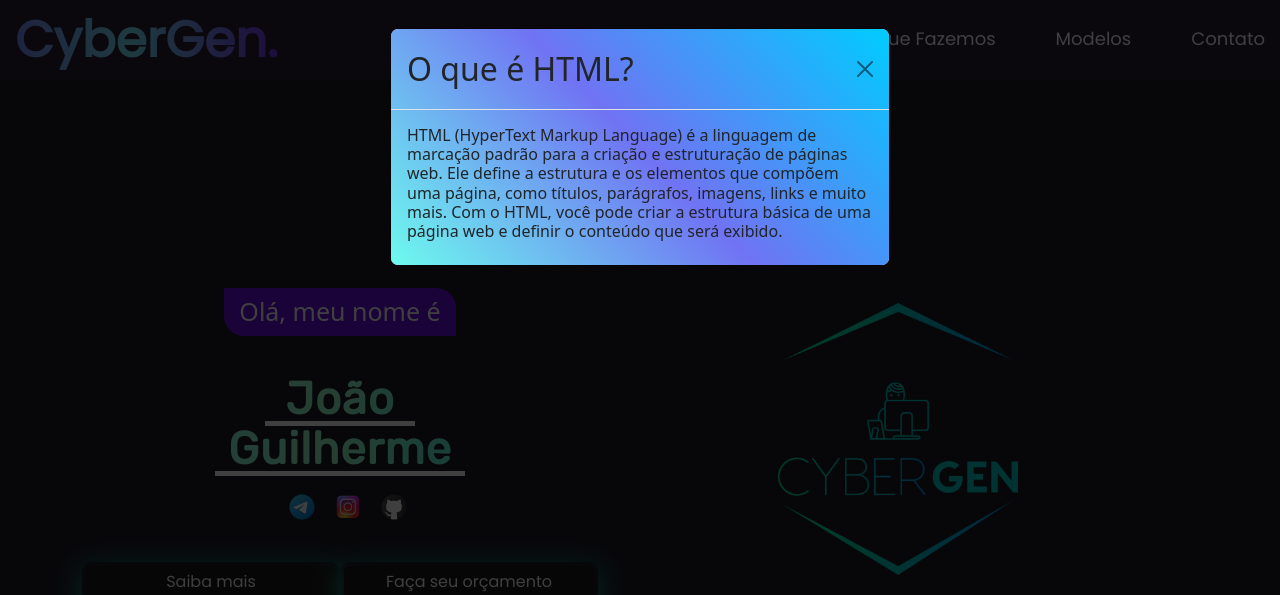
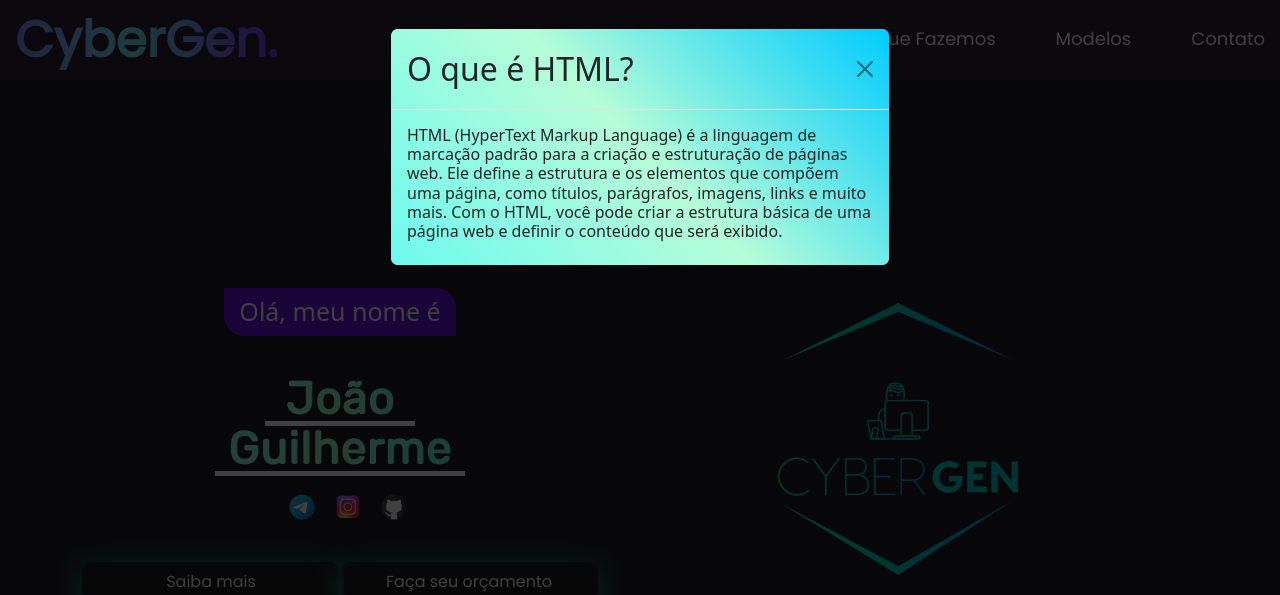
Before and after one commit to Joaodev777/portifolioJoao, a PHP site: page / in a window 1280 px wide, after a click on "HTML". Shown: the top 595 px of the page. Run offline with PHP 8.4, Linux system fonts and the light colour scheme; some libraries are stand-ins or nearby versions.

Commit message:
Update index.php

```diff
--- a/index.php
+++ b/index.php
@@ -260,7 +260,7 @@
             display: block;
         }
 
-.modal-content{    background-image: linear-gradient(226deg, rgb(0, 204, 255) ,rgb(112 115 243) , rgb(109, 250, 238) );}
+.modal-content{  background-image: linear-gradient(226deg, rgb(0, 204, 255) ,rgb(182 253 216) , rgb(109, 250, 238) );}
 
     </style>
 
```
